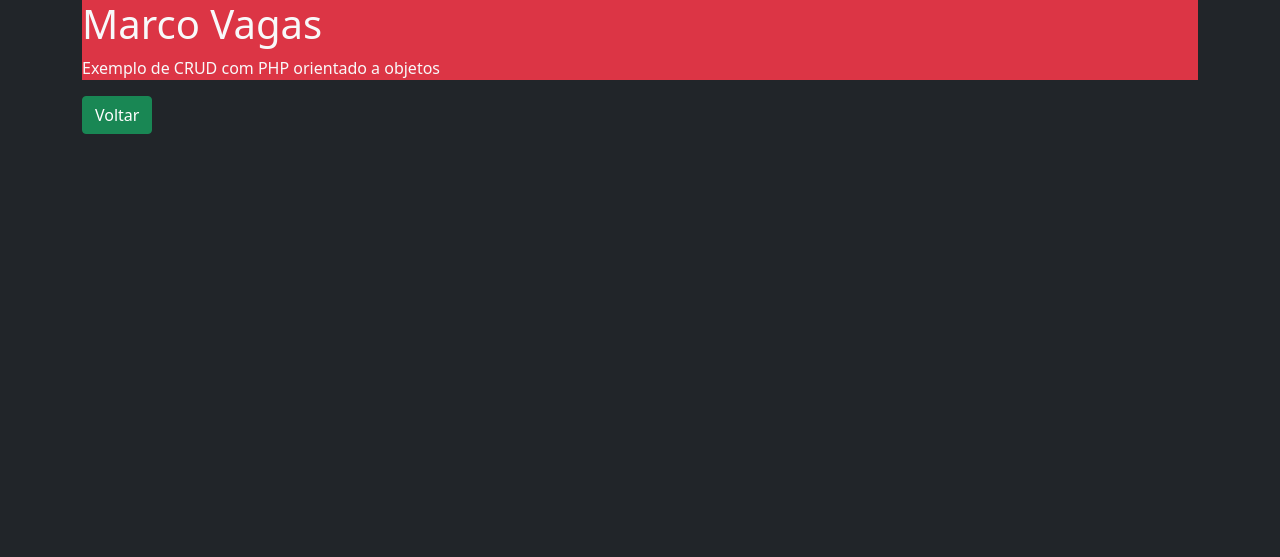
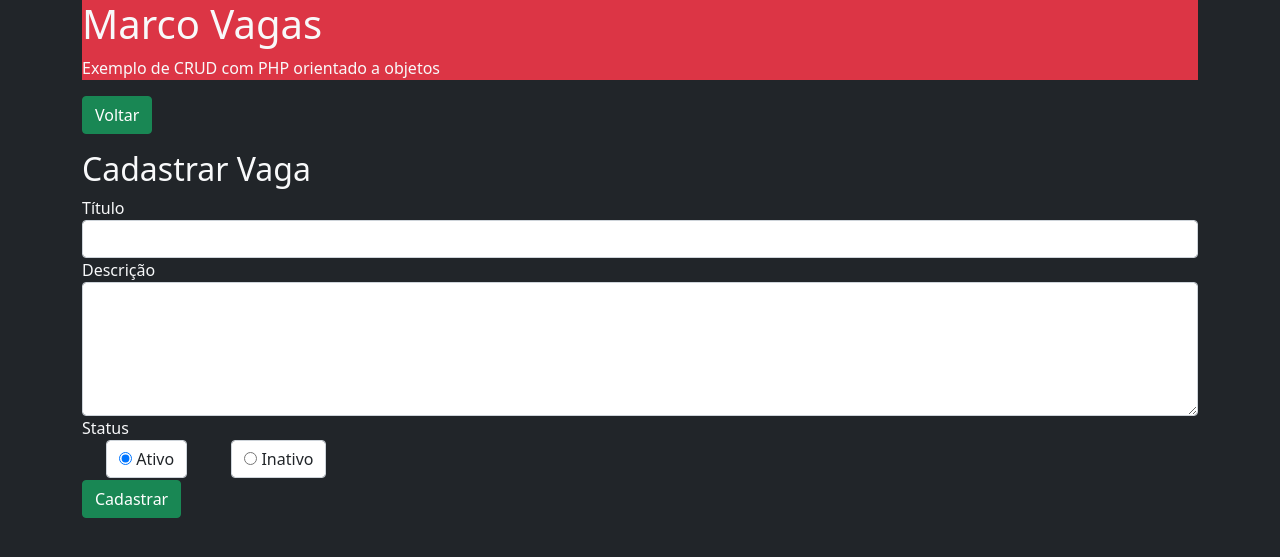
Before and after one commit to Marcokbc/ProgWeb-PHP, a PHP site: page /cadastrar.php in a window 1280 px wide. Shown: the top 557 px of the page. Run offline with PHP 8.4, Linux system fonts and the light colour scheme.

Commit message:
Atualização

```diff
--- a/Sozinho/MVC/resources/view/pages/header.html
+++ b/Sozinho/MVC/resources/view/pages/header.html
@@ -1,5 +1,4 @@
 <div class="jumbotron bg-danger p-3 my-3">
     <h1>MARCO - MVC</h1>
     <p>Model - View - Controller</p>
-
 </div>
--- a/Sozinho/Vagas/cadastrar.php
+++ b/Sozinho/Vagas/cadastrar.php
@@ -2,6 +2,21 @@
 
 require __DIR__.'/vendor/autoload.php';
 
+use App\Entity\Vaga;
+
+//Validação do post
+if(isset($_POST['titulo'],$_POST['descricao'],$_POST['ativo'])){
+    $titulo = filter_input(INPUT_POST,'titulo');
+    $descricao = filter_input(INPUT_POST,'descricao');
+    $ativo = filter_input(INPUT_POST,'titulo');
+
+    $obVaga = new Vaga();
+    $obVaga->titulo = $titulo;
+    $obVaga->descricao = $descricao;
+    $obVaga->ativo = $ativo;
+    $obVaga->cadastrar();
+}
+
 include __DIR__.'/includes/header.php';
 include __DIR__.'/includes/formulario.php';
 include __DIR__.'/includes/footer.php';
--- a/Sozinho/Vagas/includes/formulario.php
+++ b/Sozinho/Vagas/includes/formulario.php
@@ -5,4 +5,37 @@
         </a>
     </section>
 
+    <h2 class="mt-3">Cadastrar Vaga</h2>
+
+    <form action="formulario.php" method="post">
+        <div class="form-group">
+            <label>Título</label>
+            <input type="text" class="form-control" name="titulo">
+        </div>
+        <div class="form-group">
+            <label>Descrição</label>
+            <textarea name="descricao" class="form-control" rows="5"></textarea>
+        </div>
+        <div class="form-group">
+            <label>Status</label>
+            <div>
+                <div class="form-check form-check-inline">
+                    <label class="form-control">
+                        <input type="radio" name="ativo" value="s" checked> Ativo
+                    </label>
+                </div>
+                <div class="form-check form-check-inline">
+                    <label class="form-control">
+                        <input type="radio" name="ativo" value="n"> Inativo
+                    </label>
+                </div>
+            </div>
+        </div>
+        <div class="form-group">
+            <button type="submit" class="btn btn-success">Cadastrar</button>
+        </div>
+
+    </form>
+
+
 </main>
```
Also changed, not shown: Sozinho/Vagas/app/DB/DataBase.php (added, +66 -0 lines), Sozinho/Vagas/app/Entity/Vaga.php (added, +50 -0 lines).
